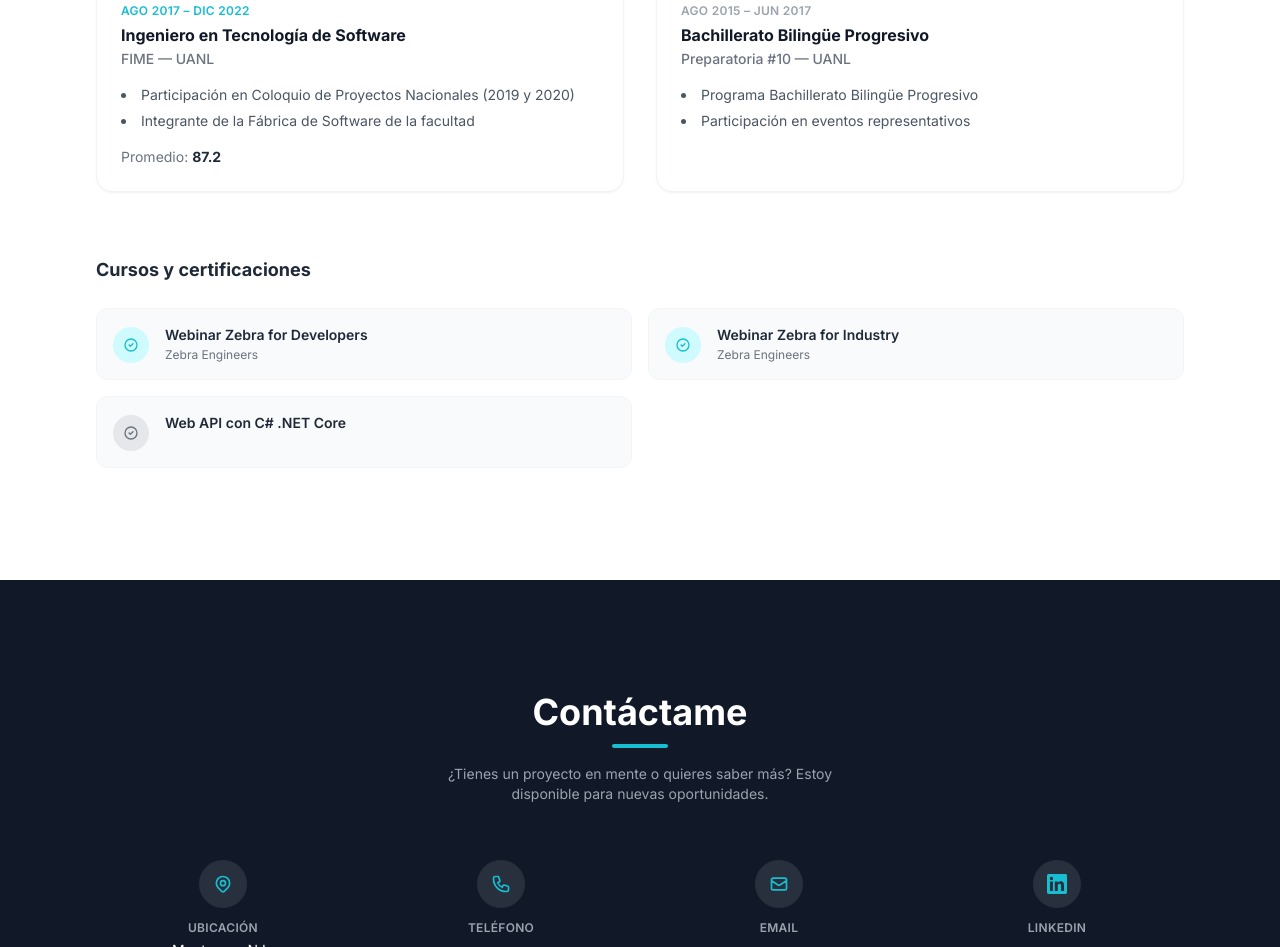
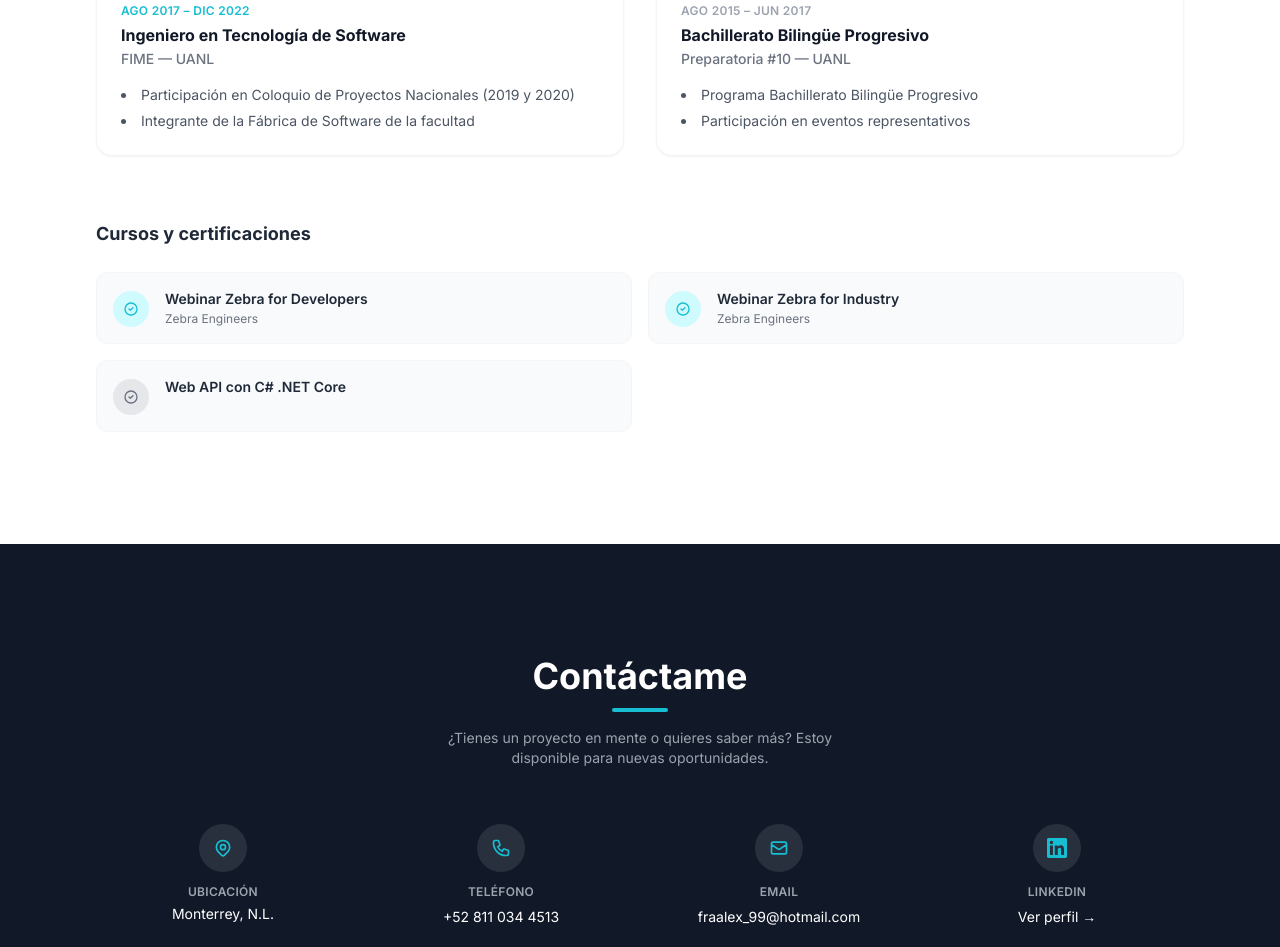
Before and after one commit to Fraalex1999/FranciscoLopez-Presentacion, a website: page index.html in a window 1280 px wide. Shown: the part 5331-6278 px from the top of the page. Drawn offline with Linux system fonts and the light colour scheme.

Commit message:
Update index.html

```diff
--- a/index.html
+++ b/index.html
@@ -688,7 +688,6 @@
                 <li>Participación en Coloquio de Proyectos Nacionales (2019 y 2020)</li>
                 <li>Integrante de la Fábrica de Software de la facultad</li>
               </ul>
-              <p class="text-sm text-gray-500 mt-4">Promedio: <span class="font-bold text-gray-800">87.2</span></p>
             </div>
           </div>
 
```
